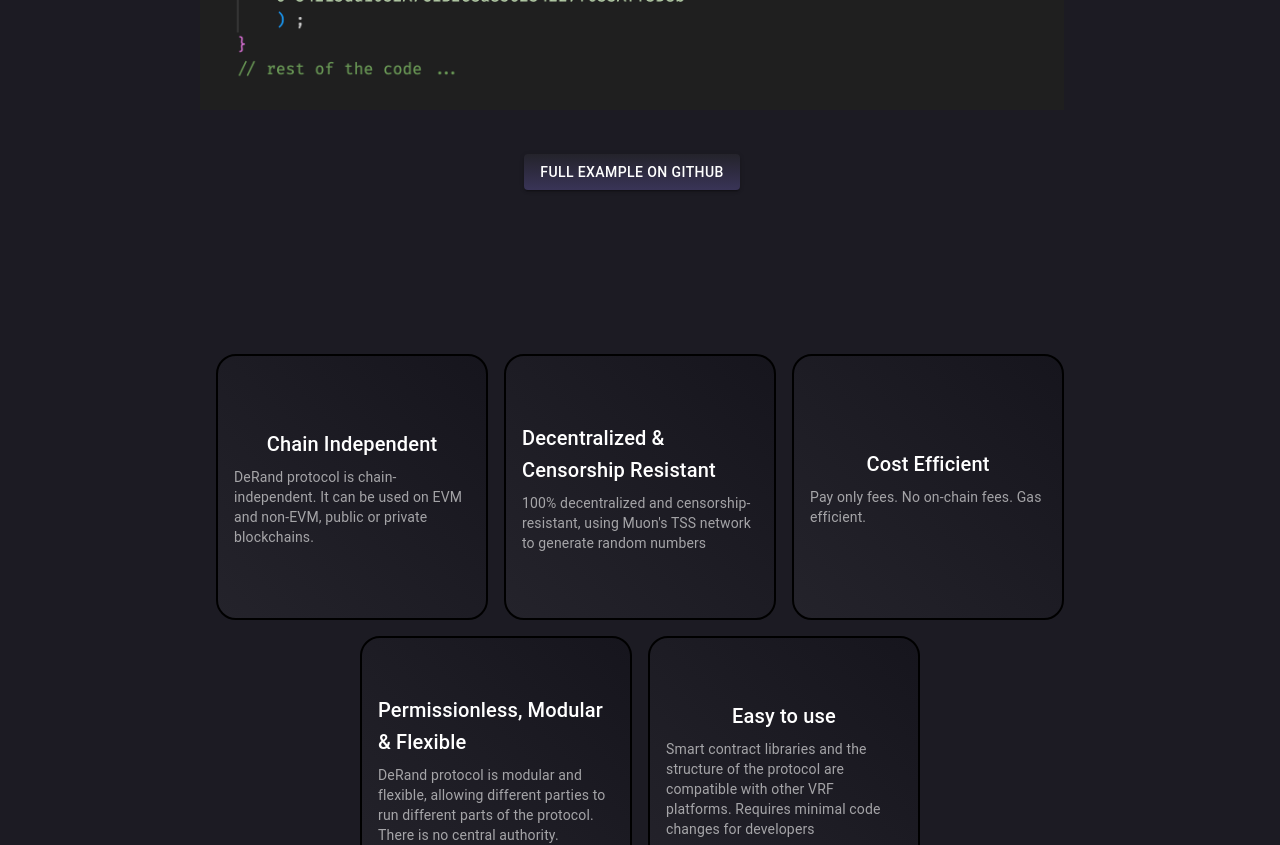
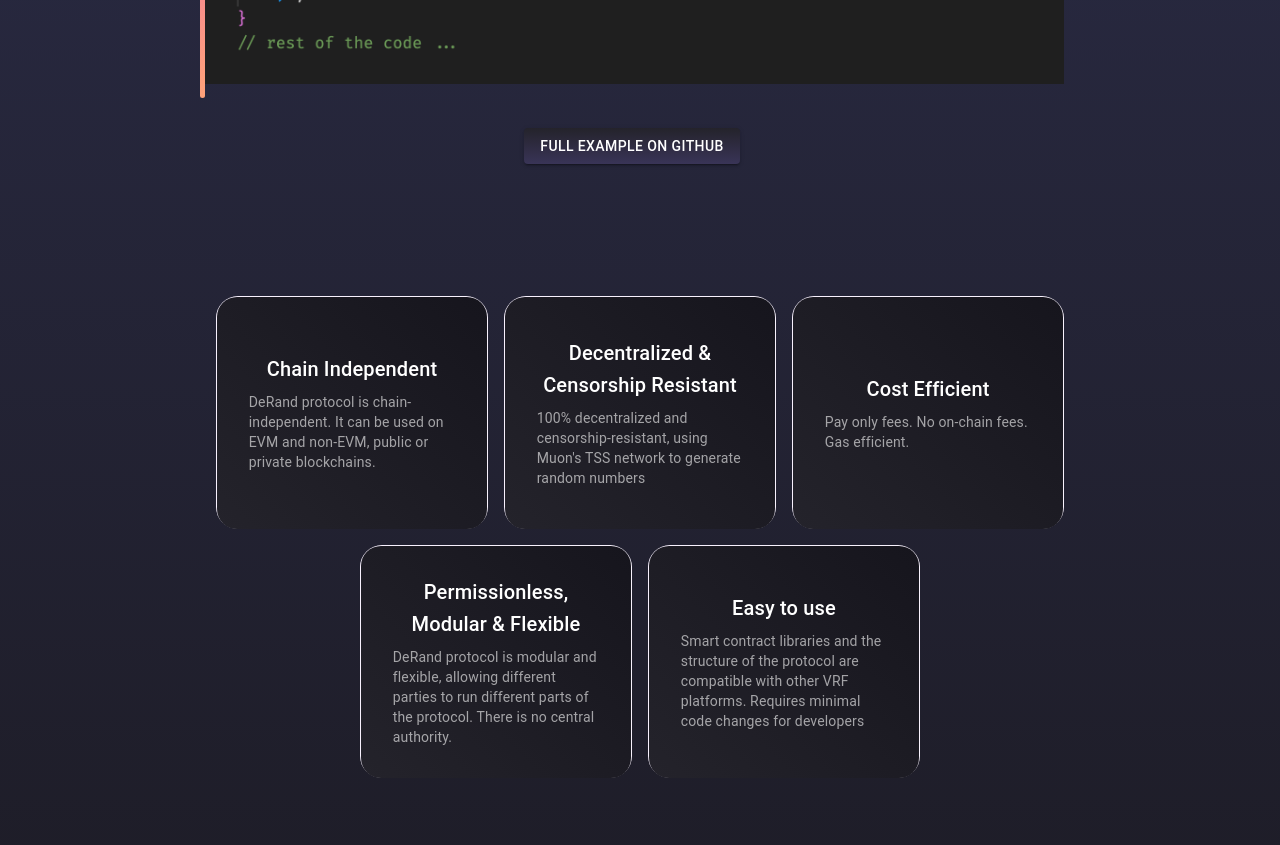
Before and after one commit to derand-protocol/derand-ui, a React (Create React App) app: page / in a window 1280 px wide. Shown: the part 1380-2225 px from the top of the page. Built offline with nearby package versions, Linux system fonts and the light colour scheme.

Commit message:
update style and issue #1 #2

```diff
--- a/public/index.html
+++ b/public/index.html
@@ -24,7 +24,7 @@
       work correctly both with client-side routing and a non-root public URL.
       Learn how to configure a non-root public URL by running `npm run build`.
     -->
-    <title>React App</title>
+    <title>DeRand Protocol</title>
   </head>
   <body>
     <noscript>You need to enable JavaScript to run this app.</noscript>
--- a/src/components/MainPage/Editor.js
+++ b/src/components/MainPage/Editor.js
@@ -1,25 +1,47 @@
 import React from 'react';
-import {Button, Box } from '@mui/material';
+import { Button, Box } from '@mui/material';
+import { styled } from '@mui/system';
+
+// Custom styled Box with gradient border
+const GradientBorderBox = styled(Box)({
+  position: 'relative',
+  textAlign: 'center',
+  my: 4,
+  '&::before': {
+    content: '""',
+    position: 'absolute',
+    top: 0,
+    bottom: 0,
+    left: 0,
+    width: '5px', // Width of the gradient border
+    height:'90%',
+    background: 'linear-gradient(180deg, #B267F3, #EA68AD, #FFA279)',
+    borderRadius: '5px',
+  }
+});
 
 function Editor() {
   return (
-    <Box sx={{ textAlign: 'center', my: 4 }}>
+    <GradientBorderBox>
       {/* Image */}
       <img
         src="/Editor.png" // Replace with your image path
-        alt="Descriptive Alt Text
-"
-style={{ maxWidth: '100%', height: 'auto', paddingBottom:'40px'}}
+        alt="Descriptive Alt Text"
+        style={{ maxWidth: '100%', height: 'auto', paddingBottom: '40px' }}
       />
       {/* Button */}
       <Button
         variant="contained"
         color="primary"
-    href="https://github.com/derand-protocol/derand-contracts/blob/main/contracts/examples/DeRandConsumerExample.sol"
-    sx={{backgroundImage: 'linear-gradient(180deg, #24232B, #393457)',color: 'white'}}>
+        sx={{ backgroundImage: 'linear-gradient(180deg, #24232B, #393457)', color: 'white' }}
+      >
+        <a href="https://github.com/derand-protocol/derand-contracts/blob/main/contracts/examples/DeRandConsumerExample.sol"
+           target="_blank"
+           style={{ textDecoration: 'none', color: 'inherit' }}>
           Full Example on GitHub
+        </a>
       </Button>
-</Box>
+    </GradientBorderBox>
   );
 }
 
--- a/src/components/MainPage/Features.js
+++ b/src/components/MainPage/Features.js
@@ -1,20 +1,34 @@
 import React from 'react';
 import { Grid, Box, Typography } from '@mui/material';
+import { styled } from '@mui/system';
+
+// Custom styled Box with gradient border
+const GradientBorderBox = styled(Box)({
+  height: '200px',
+  borderRadius: '22px', // slightly larger to accommodate border
+  background: 'linear-gradient(90deg, #F8F1FE 0%, #F8F2FD 100%, #F8F1FE 0%)',
+  display: 'flex',
+  justifyContent: 'center',
+  //boxShadow: '0 0 0 2px', // Shadow offset
+  alignItems: 'center',
+  padding:'16.5px .75px 16.7px .75px',
+});
+
+// Box for content
+// Box for content
+const ContentBox = styled(Box)({
+  borderRadius: '20px',
+  background: 'linear-gradient(45deg, #24232B, #16151D)',
+  width: '100%',
+  height: '100%',
+  display: 'flex',
+  flexDirection: 'column',
+  justifyContent: 'center', // Changed to center for equal spacing
+  alignItems: 'center',
+  padding: '16px 32px', // Reduced padding for less space between title and body
+  });
 
 function Features() {
-  const boxStyle = {
-    height: 230,
-    borderRadius: '20px',
-    background: 'linear-gradient(45deg, #24232B, #16151D)',
-    border: '2px solid',
-    borderColor: 'linear-gradient(45deg, #F8F1FE 0%, #F8F2FD 100%, #F8F1FE 0%)',
-    display: 'flex',
-    flexDirection: 'column',
-    justifyContent: 'center',
-    alignItems: 'center',
-    padding: 2,
-  };
-
   const boxesContent = [
     {
       title: 'Chain Independent',
@@ -39,20 +53,23 @@
     ];
 
     return (
-      <Grid container justifyContent="center" spacing={2} alignItems="center" sx={{ width: '100%', margin: '0 auto', paddingTop:'100px'}}>
+      <Grid container justifyContent="center" spacing={2} alignItems="center" sx={{ width: '100%', margin: '0 auto', paddingTop: '100px' }}>
         {boxesContent.map((box, index) => (
           <Grid item xs={12} sm={6} md={4} key={index}>
-            <Box sx={boxStyle}>
-        <Typography variant="h6" color="white" gutterBottom>
+            <GradientBorderBox>
+              <ContentBox>
+                <Typography variant="h6" color="white" gutterBottom style={{ textAlign:'center', width:'100%'}}>
                   {box.title}
                 </Typography>
                 <Typography variant="body2" color="rgba(255, 255, 255, 0.60)">
                   {box.body}
                   </Typography>
-        </Box>
+        </ContentBox>
+      </GradientBorderBox>
     </Grid>
   ))}
 </Grid>
+
     );
     }
 
--- a/src/components/MainPage/MainPage.js
+++ b/src/components/MainPage/MainPage.js
@@ -9,7 +9,7 @@
     <Box
       sx={{
         flexGrow: 1,
-        bgcolor: '#1C1B23',
+        background: 'linear-gradient(180deg,#1C1B23, #292A43, #1E1D28)',
         display: 'flex',
         flexDirection: 'column',
         justifyContent: 'center',
--- a/src/components/Navbar/Navbar.js
+++ b/src/components/Navbar/Navbar.js
@@ -41,7 +41,7 @@
       <Container maxWidth="xl">
         <Toolbar disableGutters>
           <Box sx={{ flexGrow: 1, display: 'flex', alignItems: 'center' }}>
-            <img src="/White.svg" alt="DeRand Logo" style={{ height: '50px' }} />
+            <img src="/White.svg" alt="DeRand Logo" style={{ height: '30px',padding:'20px' }} />
           </Box>
 
           {isMobile ? (
```
Also changed, not shown: 1 other file (tests, documents, lock files or other folders). Lines whose indentation alone changed are shown as unchanged.
